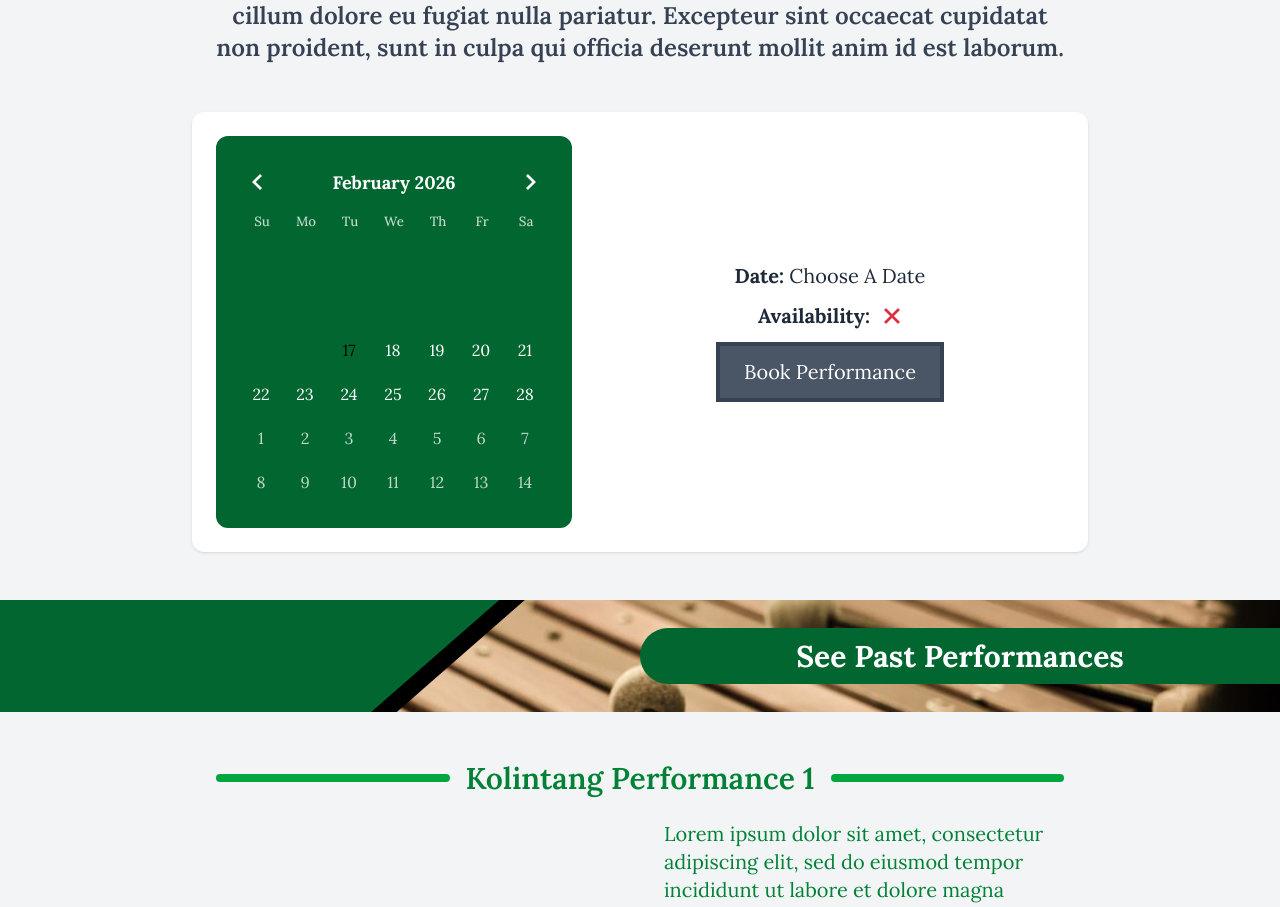
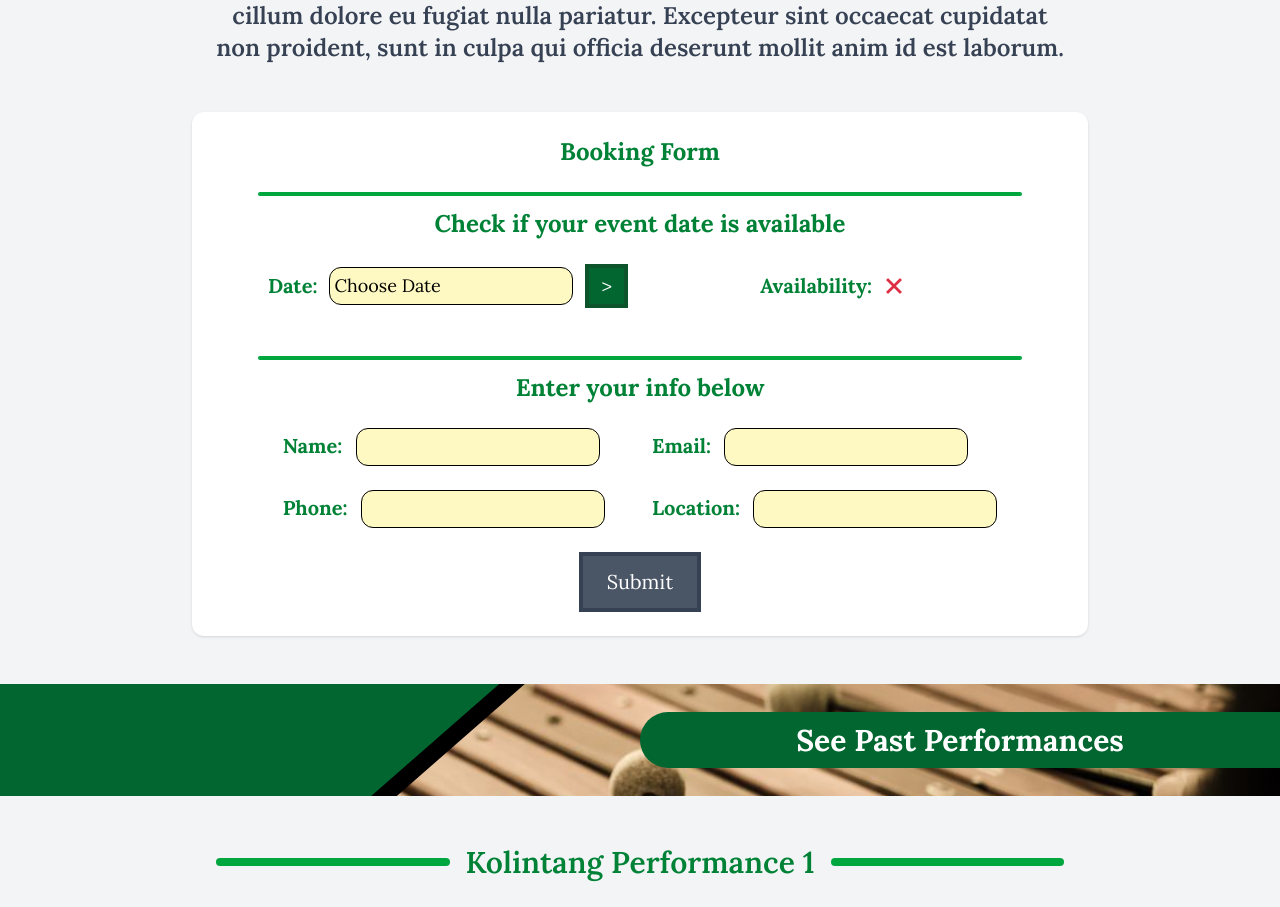
Before and after one commit to AlexHuynh35/KolintangWebsite, a Next.js app: page /book in a window 1280 px wide. Shown: the part 790-1697 px from the top of the page. Built offline with nearby package versions, Linux system fonts and the light colour scheme; grey boxes are pictures that could not be loaded.

Commit message:
feat: booking form

```diff
--- a/src/app/book/page.tsx
+++ b/src/app/book/page.tsx
@@ -1,4 +1,4 @@
-import { PageTitle, SectionTitle, EventCard, Calendar } from "@/components";
+import { PageTitle, SectionTitle, EventCard, Form } from "@/components";
 
 export default function BookPage() {
   return (
@@ -8,7 +8,7 @@ export default function BookPage() {
         description="Lorem ipsum dolor sit amet, consectetur adipiscing elit, sed do eiusmod tempor incididunt ut labore et dolore magna aliqua. Ut enim ad minim veniam, quis nostrud exercitation ullamco laboris nisi ut aliquip ex ea commodo consequat. Duis aute irure dolor in reprehenderit in voluptate velit esse cillum dolore eu fugiat nulla pariatur. Excepteur sint occaecat cupidatat non proident, sunt in culpa qui officia deserunt mollit anim id est laborum."
       />
 
-      <Calendar />
+      <Form />
 
       <SectionTitle title="See Past Performances" onLeft={false} />
 
--- a/src/components/calendar.tsx
+++ b/src/components/calendar.tsx
@@ -1,31 +1,24 @@
 "use client";
 
-import { DayPicker, getDefaultClassNames } from "react-day-picker";
+import { DayPicker /*, getDefaultClassNames*/ } from "react-day-picker";
 import { addMonths } from "date-fns";
-import { useState } from "react";
-import { formatDate } from "@/utils/formatDate";
-import Image from "next/image";
 import "react-day-picker/dist/style.css";
 
-export default function Calendar() {
-  const [selected, setSelected] = useState<Date | undefined>();
-  const [available, setAvailable] = useState<boolean>(false);
-  const defaultClassNames = getDefaultClassNames();
-  const onSelect = (day: Date | undefined) => {
-    setSelected(day)
-    day ? setAvailable(true) : setAvailable(false);
-  }
+type CalendarProps = {
+  onDateSubmit: (date: Date | undefined) => void;
+};
+
+export default function Calendar({ onDateSubmit }: CalendarProps) {
+  //const defaultClassNames = getDefaultClassNames();
 
   return (
-    <div className="max-w-4xl mx-auto my-6 p-6 gap-6 flex flex-col-reverse md:flex-row justify-center items-center rounded-xl shadow-sm bg-white">
-      <div className="w-fit bg-green-800 p-6 rounded-xl">
+    <div className="w-fit bg-green-800 p-3 rounded-xl">
       <DayPicker
         fixedWeeks
         showOutsideDays
         mode="single"
         navLayout="around"
-          selected={selected}
-          onSelect={onSelect}
+        onSelect={onDateSubmit}
         hidden={{
           before: new Date(),
           after: addMonths(new Date(), 12),
@@ -40,7 +33,7 @@ export default function Calendar() {
           //caption_before_exit: "",
           //caption_label: "",
           chevron: `fill-white hover:fill-gray-200`,
-            day: `${defaultClassNames.day} rounded-xl hover:text-green-700 hover:bg-gray-100`,
+          day: `w-5 h-5 rounded-xl hover:text-green-700 hover:bg-gray-100`,
           //day_button: "",
           //disabled: "",
           //dropdown: "",
@@ -49,7 +42,7 @@ export default function Calendar() {
           //focused: "",
           //footer: "",
           //hidden: "",
-            month: `text-white`,
+          month: `text-white text-sm`,
           //month_caption: "",
           //month_grid: "",
           //months: "",
@@ -76,26 +69,5 @@ export default function Calendar() {
         }}
       />
     </div>
-      <div className="flex flex-[1] flex-col justify-center items-center">
-        <h1 className="text-xl text-gray-800 mb-3"><strong>Date: </strong> {selected ? formatDate(selected) : "Choose A Date"}</h1>
-        <h1 className="flex flex-row justify-center items-center gap-3 text-xl text-gray-800 mb-3">
-          <strong>Availability: </strong>
-          <Image
-            src={available ? "/media/icons/check.svg" : "/media/icons/cross.svg"}
-            alt={available ? "Date Available" : "Date Not Available"}
-            width={20}
-            height={20}
-            className="object-cover rounded-full"
-          />
-        </h1>
-        <button
-          disabled={!available}
-          onClick={() => console.log("Hello")}
-          className={`text-xl text-white px-6 py-3 border border-4 ${!available ? "bg-gray-600 border-gray-700" : "bg-green-800 hover:bg-green-700 border-green-900"}`}
-        >
-          Book Performance
-        </button>
-      </div>
-    </div>
   );
 }
--- /dev/null
+++ b/src/components/form.tsx
@@ -0,0 +1,116 @@
+"use client";
+
+import { useEffect, useState, useRef } from "react";
+import { Calendar } from "@/components";
+import { formatDate } from "@/utils/formatDate";
+import Image from "next/image";
+
+export default function Form() {
+  const [active, setActive] = useState<boolean>(false);
+  const [available, setAvailable] = useState<boolean>(false);
+  const [selected, setSelected] = useState<Date | undefined>();
+  const wrapperRef = useRef<HTMLDivElement>(null);
+
+  const handleDateChange = (date: Date | undefined) => {
+    setAvailable(false);
+    setSelected(date);
+  }
+
+  useEffect(() => {
+    function handleClickOutside(event: MouseEvent) {
+      if (wrapperRef.current && !wrapperRef.current.contains(event.target as Node)) {
+        setActive(false);
+      }
+    }
+
+    function handleClickInside(event: MouseEvent) {
+      if (wrapperRef.current && wrapperRef.current.contains(event.target as Node)) {
+        setActive(true);
+      }
+    }
+
+    document.addEventListener("mousedown", handleClickOutside);
+    document.addEventListener("mousedown", handleClickInside);
+
+    return () => {
+      document.removeEventListener("mousedown", handleClickOutside);
+      document.removeEventListener("mousedown", handleClickInside);
+    };
+  }, []);
+
+  return (
+    <div className="max-w-4xl mx-auto my-6 p-6 gap-6 flex flex-col justify-center items-center rounded-xl shadow-sm bg-white">
+      <div className="w-full flex flex-col justify-center items-center">
+        <h1 className="text-2xl text-green-700 font-bold pb-6">Booking Form</h1>
+
+        <div className="w-full flex justify-center pb-3">
+          <div className="w-9/10 h-1 bg-green-600 rounded" />
+        </div>
+
+        <h1 className="text-2xl text-green-700 font-bold pb-6">Check if your event date is available</h1>
+
+        <div className="grid gap-6 items-center grid-cols-1 md:grid-cols-2 pb-6">
+          <div className="w-full flex flex-row justify-center items-center gap-3">
+            <strong className="text-xl text-green-700">Date: </strong>
+            <div ref={wrapperRef} className="relative gap-3">
+              <input readOnly value={selected ? formatDate(selected) : "Choose Date"} className="text-lg text-black border border-black bg-yellow-100 rounded-xl p-1"></input>
+              {active && (
+                <div className="absolute left-0 right-0 top-0 max-h-54 pt-12 z-10">
+                  <Calendar onDateSubmit={handleDateChange}/>
+                </div>
+              )}
+            </div>
+            <button
+              onClick={() => setAvailable(true)}
+              className="text-xl text-white py-1 px-3 border border-4 bg-green-800 hover:bg-green-700 border-green-900 z-20"
+            >
+              &gt;
+            </button>
+          </div>
+          <div className="w-full flex flex-row justify-center items-center gap-3">
+            <strong className="text-xl text-green-700">Availability: </strong>
+            <Image
+              src={available ? "/media/icons/check.svg" : "/media/icons/cross.svg"}
+              alt={available ? "Date Available" : "Date Not Available"}
+              width={20}
+              height={20}
+              className="object-cover rounded-full"
+            />
+          </div>
+        </div>
+
+        <div className="w-full flex justify-center pt-6 pb-3">
+          <div className="w-9/10 h-1 bg-green-600 rounded" />
+        </div>
+
+        <h1 className="text-2xl text-green-700 font-bold pb-6">Enter your info below</h1>
+
+        <div className="grid gap-6 items-center grid-cols-1 md:grid-cols-2 pb-6">
+          <div className="">
+            <strong className="text-xl text-green-700">Name: </strong>
+            <input className="text-lg text-black border border-black bg-yellow-100 rounded-xl ml-2 p-1"></input>
+          </div>
+          <div className="">
+            <strong className="text-xl text-green-700">Email: </strong>
+            <input className="text-lg text-black border border-black bg-yellow-100 rounded-xl ml-2 p-1"></input>
+          </div>
+          <div className="">
+            <strong className="text-xl text-green-700">Phone: </strong>
+            <input className="text-lg text-black border border-black bg-yellow-100 rounded-xl ml-2 p-1"></input>
+          </div>
+          <div className="">
+            <strong className="text-xl text-green-700">Location: </strong>
+            <input className="text-lg text-black border border-black bg-yellow-100 rounded-xl ml-2 p-1"></input>
+          </div>
+        </div>
+
+        <button
+          disabled={!available}
+          className={`text-xl text-white px-6 py-3 border border-4 ${!available ? "bg-gray-600 border-gray-700" : "bg-green-800 hover:bg-green-700 border-green-900"}`}
+        >
+          Submit
+        </button>
+      </div>
+    </div>
+  );
+}
--- a/src/components/index.ts
+++ b/src/components/index.ts
@@ -7,3 +7,4 @@ export { default as PersonCard } from "./person-card";
 export { default as FactCard } from "./fact-card";
 export { default as EventCard } from "./event-card";
 export { default as Calendar } from "./calendar";
+export { default as Form } from "./form";
```
Lines whose indentation alone changed are shown as unchanged.
